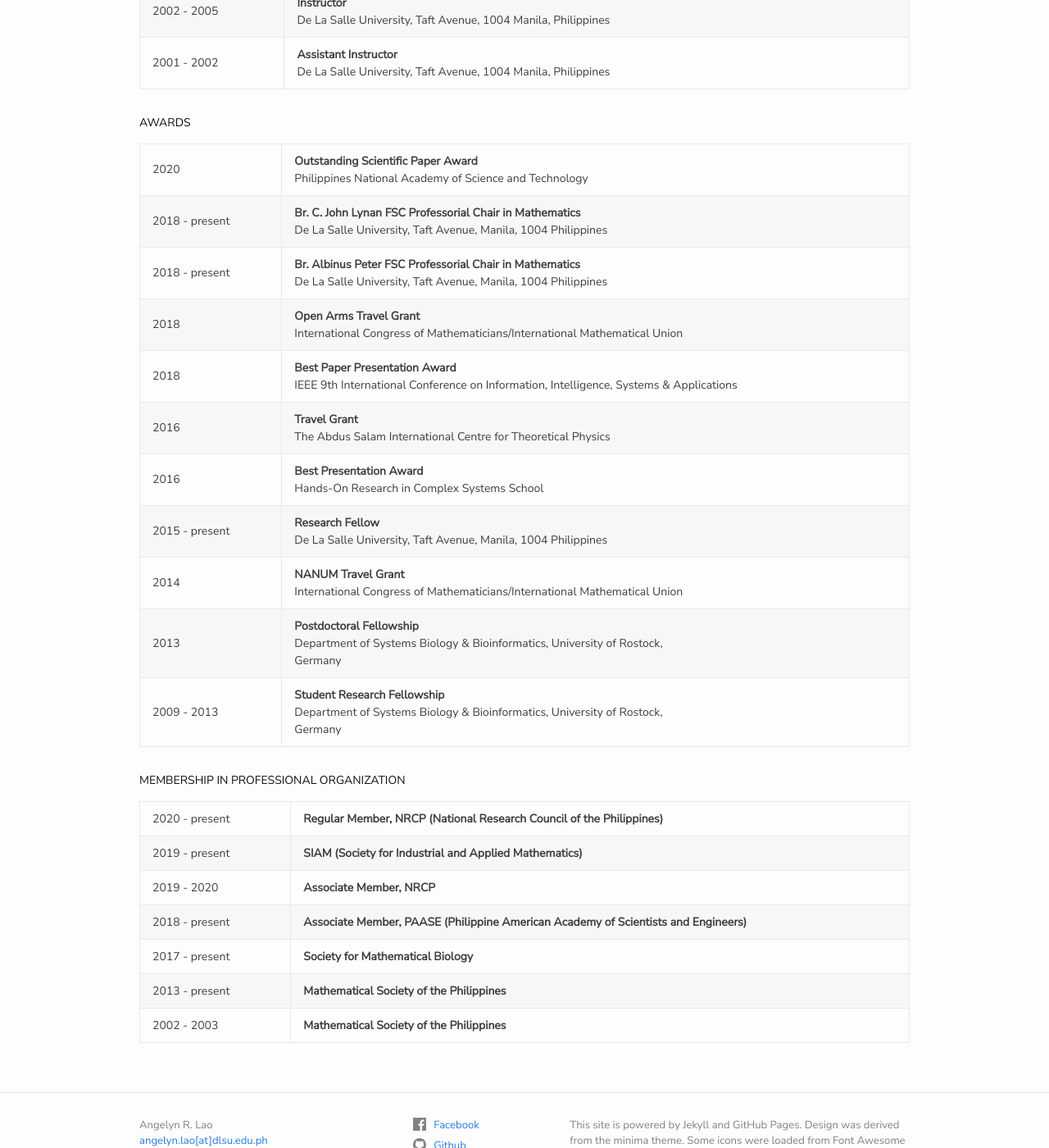
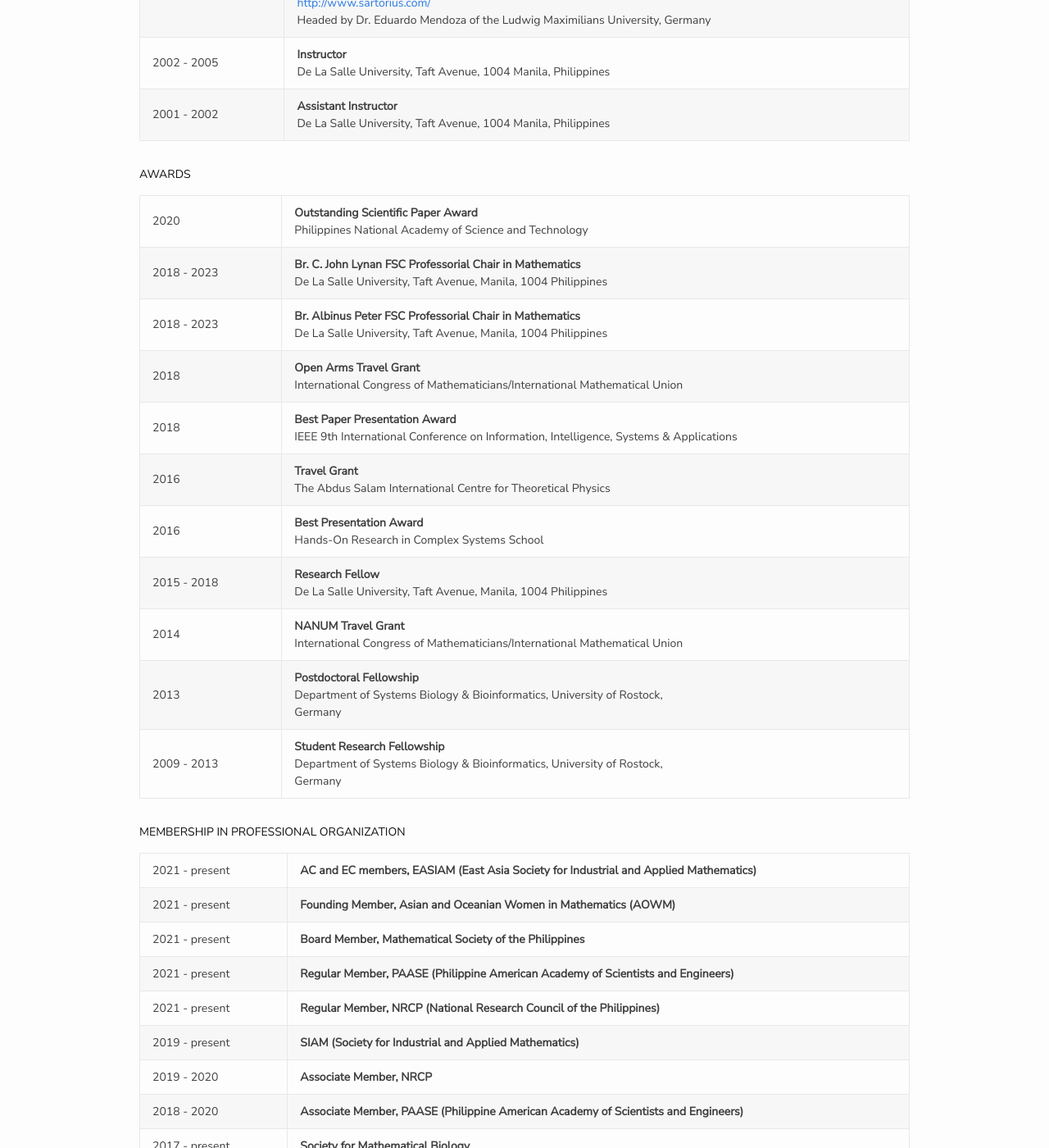
Before and after one commit to yupaulk/angelynlao.github.io, a Jekyll site: the page built from bio.md, in a window 1280 px wide and 1400 px high, scrolled down 1624 px. Shown: the whole window at 82% size. Built offline with Jekyll 4.4.1, drawn with Linux system fonts in a browser that asks for light colours; nearby versions of some CDN libraries; a style sheet for code colours, icons or effects is not loaded; some of the changed text lies outside the part shown.

Commit message:
Update bio.md

```diff
--- a/bio.md
+++ b/bio.md
@@ -13,8 +13,9 @@ ACADEMIC BACKGROUND
 
 PROFESSIONAL EXPERIENCE
 
-2017 - present &nbsp; &nbsp; | **Assistant Dean for Research and Advanced Studies** <br> College of Science<br>De La Salle University, Taft Avenue, Manila, 1004 Philippines
-2013 - present | **Associate Professor** <br> De La Salle University, Taft Avenue, Manila, 1004 Philippines
+2021 - present &nbsp; &nbsp; | **Full Professor** <br> De La Salle University, Taft Avenue, Manila, 1004 Philippines
+2017 - 2023 | **Assistant Dean for Research and Advanced Studies** <br> College of Science<br>De La Salle University, Taft Avenue, Manila, 1004 Philippines
+2013 - 2020 | **Associate Professor** <br> De La Salle University, Taft Avenue, Manila, 1004 Philippines
 2015 - 2018 | **Research Unit Head** <br> CENSER’s Mathematical and Statistical Modeling Unit <br> De La Salle University, Taft Avenue, Manila, 1004 Philippines
 2013 | **Postdoctoral** <br> Department of Systems Biology and Bioinformatics <br> University of Rostock, 18051 Rostock, Germany <br> (<http://www.sbi.uni-rostock.de/team/alumni/>)
 2008 - 2012 | **Research Assistant** <br>Project title: Mathematical modeling of neurodegenerative processes in Alzheimer’s disease <br> Department of Systems Biology and Bioinformatics <br> University of Rostock, 18051 Rostock, Germany <br> (<http://www.sbi.uni-rostock.de/team/alumni/>)
@@ -28,23 +29,27 @@ PROFESSIONAL EXPERIENCE
 AWARDS
 
 2020 &nbsp; &nbsp; &nbsp; &nbsp; &nbsp; &nbsp; &nbsp; &nbsp; &nbsp; | **Outstanding Scientific Paper Award** <br> Philippines National Academy of Science and Technology
-2018 - present | **Br. C. John Lynan FSC Professorial Chair in Mathematics** <br> De La Salle University, Taft Avenue, Manila, 1004 Philippines
-2018 - present | **Br. Albinus Peter FSC Professorial Chair in Mathematics** <br> De La Salle University, Taft Avenue, Manila, 1004 Philippines
+2018 - 2023 | **Br. C. John Lynan FSC Professorial Chair in Mathematics** <br> De La Salle University, Taft Avenue, Manila, 1004 Philippines
+2018 - 2023 | **Br. Albinus Peter FSC Professorial Chair in Mathematics** <br> De La Salle University, Taft Avenue, Manila, 1004 Philippines
 2018 | **Open Arms Travel Grant** <br> International Congress of Mathematicians/International Mathematical Union
 2018 | **Best Paper Presentation Award** <br> IEEE 9th International Conference on Information, Intelligence, Systems & Applications
 2016 | **Travel Grant** <br> The Abdus Salam International Centre for Theoretical Physics
 2016 | **Best Presentation Award** <br> Hands-On Research in Complex Systems School
-2015 - present | **Research Fellow** <br> De La Salle University, Taft Avenue, Manila, 1004 Philippines
+2015 - 2018 | **Research Fellow** <br> De La Salle University, Taft Avenue, Manila, 1004 Philippines
 2014 | **NANUM Travel Grant** <br> International Congress of Mathematicians/International Mathematical Union
 2013 | **Postdoctoral Fellowship** <br> Department of Systems Biology & Bioinformatics, University of Rostock, <br> Germany
 2009 - 2013 | **Student Research Fellowship** <br> Department of Systems Biology & Bioinformatics, University of Rostock, <br> Germany
 
 MEMBERSHIP IN PROFESSIONAL ORGANIZATION
 
-2020 - present &nbsp; &nbsp; | **Regular Member, NRCP (National Research Council of the Philippines)**
+2021 - present &nbsp; &nbsp; | **AC and EC members, EASIAM (East Asia Society for Industrial and Applied Mathematics)**
+2021 - present | **Founding Member, Asian and Oceanian Women in Mathematics (AOWM)**
+2021 - present | **Board Member, Mathematical Society of the Philippines**
+2021 - present | **Regular Member, PAASE (Philippine American Academy of Scientists and Engineers)**
+2021 - present | **Regular Member, NRCP (National Research Council of the Philippines)**
 2019 - present | **SIAM (Society for Industrial and Applied Mathematics)**
 2019 - 2020 | **Associate Member, NRCP**
-2018 - present | **Associate Member, PAASE (Philippine American Academy of Scientists and Engineers)**
+2018 - 2020 | **Associate Member, PAASE (Philippine American Academy of Scientists and Engineers)**
 2017 - present | **Society for Mathematical Biology**
 2013 - present | **Mathematical Society of the Philippines**
 2002 - 2003 | **Mathematical Society of the Philippines**
```
